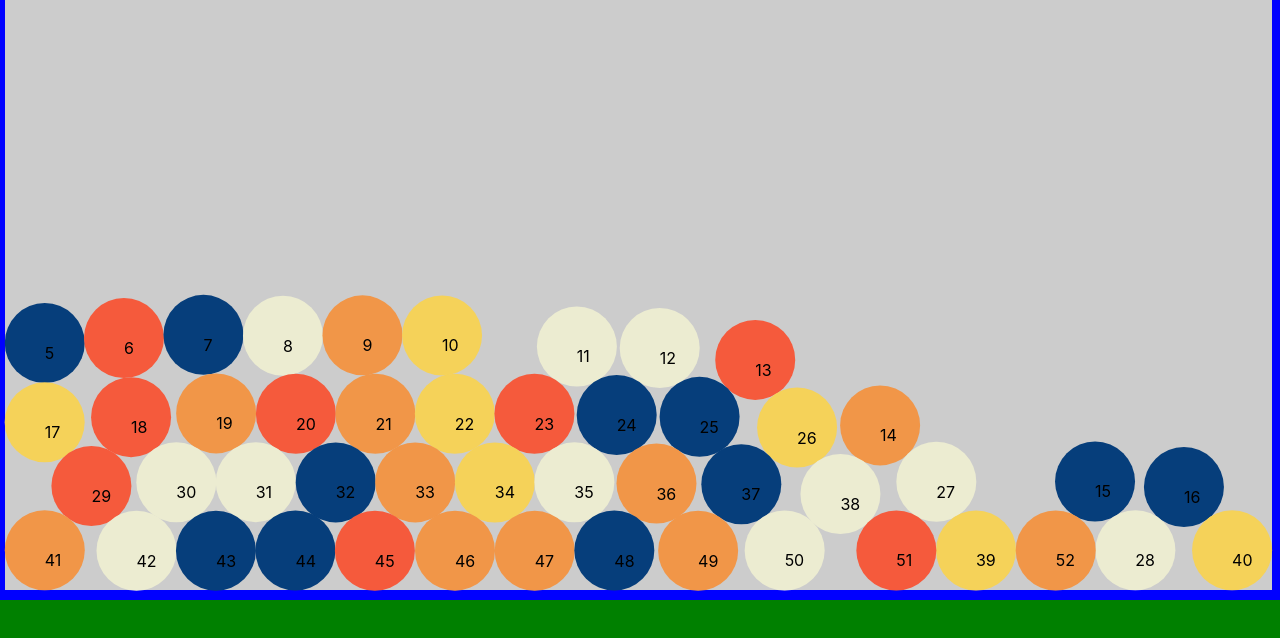
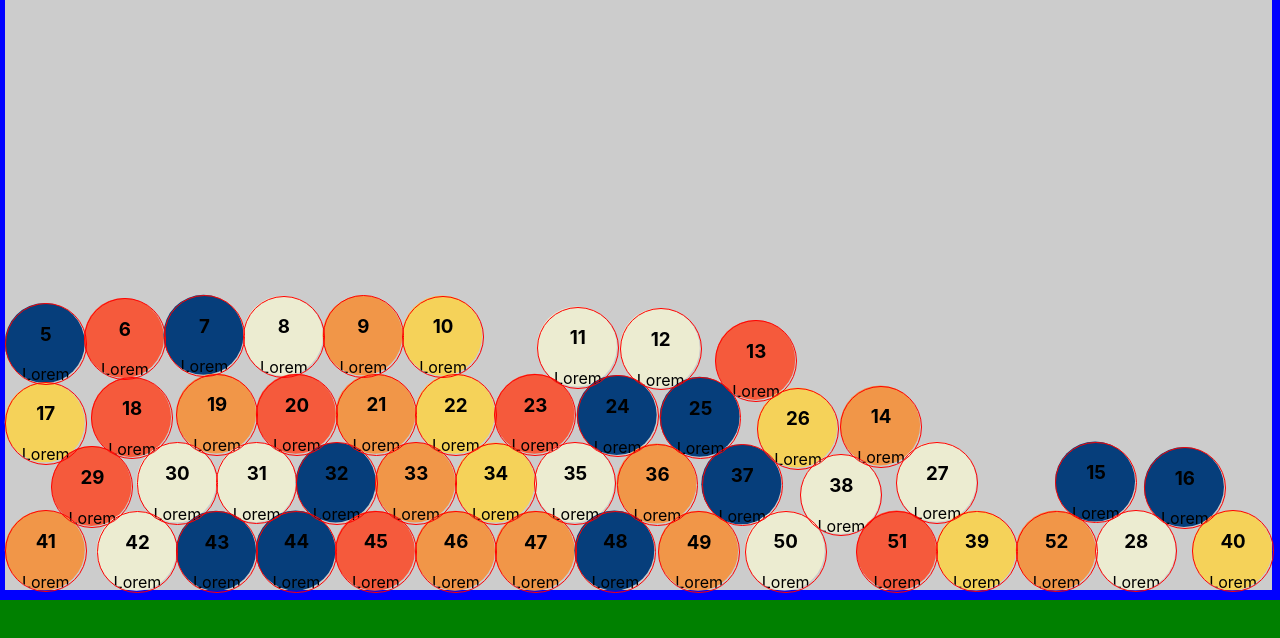
Before and after one commit to JoseHerminioCollas/react-matter, a React (Create React App) app: page / in a window 1280 px wide. Shown: the top 638 px of the page. Built offline with nearby package versions, Linux system fonts and the light colour scheme.

Commit message:
add width and heigt to BehaviourSubject and DOM

```diff
--- a/src/App.tsx
+++ b/src/App.tsx
@@ -39,9 +39,21 @@ function App() {
               position: 'absolute',
               left: e.x,
               top: e.y,
+              width: e.width,
+              height: e.height,
+              border: '1px solid red',
               pointerEvents: 'none',
+              overflow: 'hidden',
+              borderRadius: '50px'
             }}
-          >{e.id}</div>;
+          >
+            <h3>{e.id}</h3>
+            <p
+              style={{ padding: 0 }}
+            >
+              Lorem ipsum dolor sit amet consectetur adipisicing elit. Iusto doloribus blanditiis, voluptatibus hic deleniti fugit, debitis mollitia impedit corrupti, recusandae voluptas soluta et aliquam odio veritatis facere maxime dolorem culpa! ;
+            </p>
+          </div>
         })
       }
     </div>
--- a/src/MatterDOM/index.tsx
+++ b/src/MatterDOM/index.tsx
@@ -16,12 +16,11 @@ function MatterDOM({ width, height, matterMotor }: any) {
   const { floor, ball, stack, stack2, wall, wallB } = bodies(width, height);
   const boxRef = useRef(null);
   const canvasRef = useRef(null);
-
+  const engine = Engine.create(undefined)
   useEffect(() => {
-    const engine = Engine.create(undefined)
     const render = Render.create({
       element: boxRef.current ? boxRef.current : undefined,
-      engine: engine,
+      engine,
       canvas: canvasRef.current ? canvasRef.current : undefined,
       options: {
         width,
@@ -44,15 +43,22 @@ function MatterDOM({ width, height, matterMotor }: any) {
       const bodies = Composite.allBodies(engine.world)
       const matchedBodies = Matter.Query.point(bodies, mousePosition)
       if (matchedBodies.length > 0 && matchedBodies[0].label === 'Circle Body') {
-        Body.scale(matchedBodies[0], 1.1, 1.1);
+        if (matchedBodies[0].circleRadius && matchedBodies[0].circleRadius < 50) {
+          Body.scale(matchedBodies[0], 2, 2);
+        }
+        else {
+          Body.scale(matchedBodies[0], 0.5, 0.5);
+        }
       }
     });
     Events.on(engine, "afterUpdate", (e) => {
       const bodies = e.source.world.composites[0].bodies
       const emitBodies = bodies.map((e: any) => ({
         id: e.id,
-        x: e.position.x,
-        y: e.position.y,
+        x: e.bounds.min.x,
+        y: e.bounds.min.y,
+        width: e.bounds.max.x - e.bounds.min.x,
+        height: e.bounds.max.y - e.bounds.min.y,
       }
       ));
       matterMotor.emit(emitBodies)
--- a/src/matterMotor.ts
+++ b/src/matterMotor.ts
@@ -1,7 +1,7 @@
 import { BehaviorSubject, interval } from 'rxjs';
 import { throttle } from 'rxjs/operators';
 
-const strm$ = new BehaviorSubject([{id: 100, x:20, y:20}]);
+const strm$ = new BehaviorSubject([{ id: 100, x: 20, y: 20, with: 20, height: 20 }]);
 export { strm$ };
 
 const matterMotor = {
```
